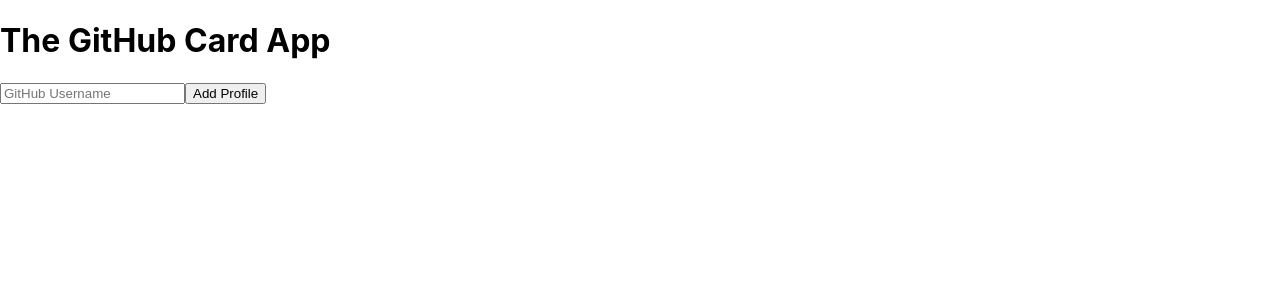
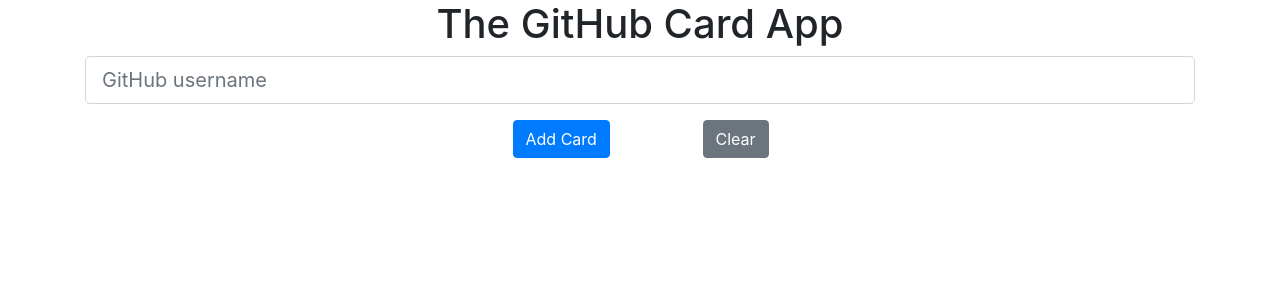
Before and after one commit to hirenpandit/my-react-app, a React (Create React App) app: page / in a window 1280 px wide. Shown: the top 300 px of the page. Built offline with nearby package versions, Linux system fonts and the light colour scheme.

Commit message:
minor style changes

```diff
--- a/package.json
+++ b/package.json
@@ -10,7 +10,9 @@
     "@types/node": "^12.20.10",
     "@types/react": "^17.0.3",
     "@types/react-dom": "^17.0.3",
+    "bootstrap": "^4.6.0",
     "react": "^17.0.2",
+    "react-bootstrap": "^1.5.2",
     "react-dom": "^17.0.2",
     "react-scripts": "4.0.3",
     "typescript": "^4.2.4",
--- a/src/App.tsx
+++ b/src/App.tsx
@@ -1,24 +1,34 @@
 import React from 'react';
 import './App.css';
 import {GIT_HUB_URL} from './constants/AppConstants';
+import Button from 'react-bootstrap/Button';
+import Container from 'react-bootstrap/Container';
+import Form from 'react-bootstrap/Form';
+import 'bootstrap/dist/css/bootstrap.min.css';
+import { Col, Row } from 'react-bootstrap';
 
 const CardList = (props:any) => {
   return props.profiles.map((profile:any) => {
-    return <Card key={profile.id} {...profile}/>
+    return <Container>
+            <Card key={profile.id} {...profile}/>
+           </Container>
   });
 }
 
 const Card = (props:any) => {
-  return <div style={{margin: '1em'}}>
+  return <Row>
+    <div style={{margin: '1em'}}>
             <img width="75" src={props.avatar_url} />
             <div style={{display: 'inline-block', marginLeft: 10}}>
               <div style={{fontSize:'1.25em', fontWeight: 'bold'}}>{props.name}</div>
               <div>{props.company}</div>
             </div>
         </div>
+  </Row>
+
 }
 
-class Form extends React.Component<any, any> {
+class CardForm extends React.Component<any, any> {
 
   constructor(props: any) {
     super(props);
@@ -29,20 +39,39 @@
     userName: ''
   }
 
-  getProfile() {
+  getProfile(e:any) {
+    e.preventDefault();
     fetch(GIT_HUB_URL.concat(this.state.userName))
           .then(res => res.json())
           .then(j => {
             console.log(j);
             this.props.addNewProfile(j);
           });
+    this.setState({
+      userName: ''
+    })
   }
   render() {
     return <>
-      <input value={this.state.userName}
-              onChange={(event) => this.setState({userName: event.target.value})}
-              placeholder="GitHub Username"/>
-      <button onClick={this.getProfile}>Add Profile</button>
+      <Container fluid>
+      <Form onSubmit={this.getProfile}>
+        <Form.Group controlId="formBasicEmail">
+          <Form.Control value={this.state.userName} onChange={(event) => this.setState({userName: event.target.value})} size="lg" placeholder="GitHub username" />
+        </Form.Group>
+        <Row className="justify-content-md-center">
+          <Col lg="2">
+            <Button variant="primary" type="submit">
+              Add Card
+            </Button>
+          </Col>
+          <Col lg="1">
+            <Button variant="secondary" type="clear">
+              Clear
+            </Button>
+          </Col>
+        </Row>
+      </Form>
+      </Container>
     </>
   }
 }
@@ -62,9 +91,17 @@
 
     render() {
       return <>
-        <h1>{this.props.title}</h1>
-        <Form addNewProfile={this.addProfile}/>
-        <CardList profiles = {this.state.profiles}/>
+        <Container>
+          <Row className="justify-content-md-center">
+            <h1 className="center">{this.props.title}</h1>
+          </Row>
+          <Row className="justify-content-md-center">
+            <CardForm addNewProfile={this.addProfile}/>
+          </Row>
+          <Row>
+            <CardList profiles = {this.state.profiles}/>
+          </Row>
+        </Container>
       </>
     }
 }
```
